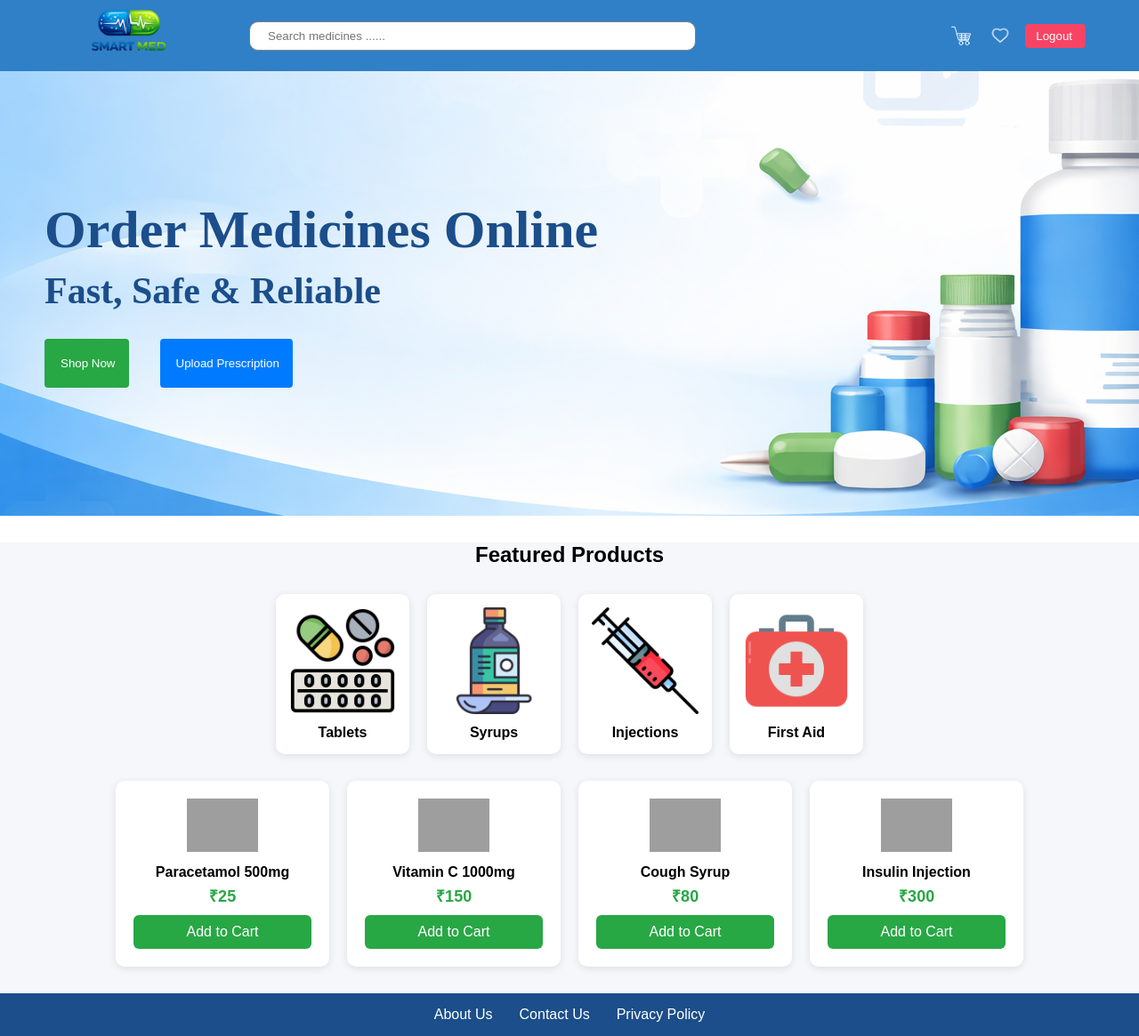
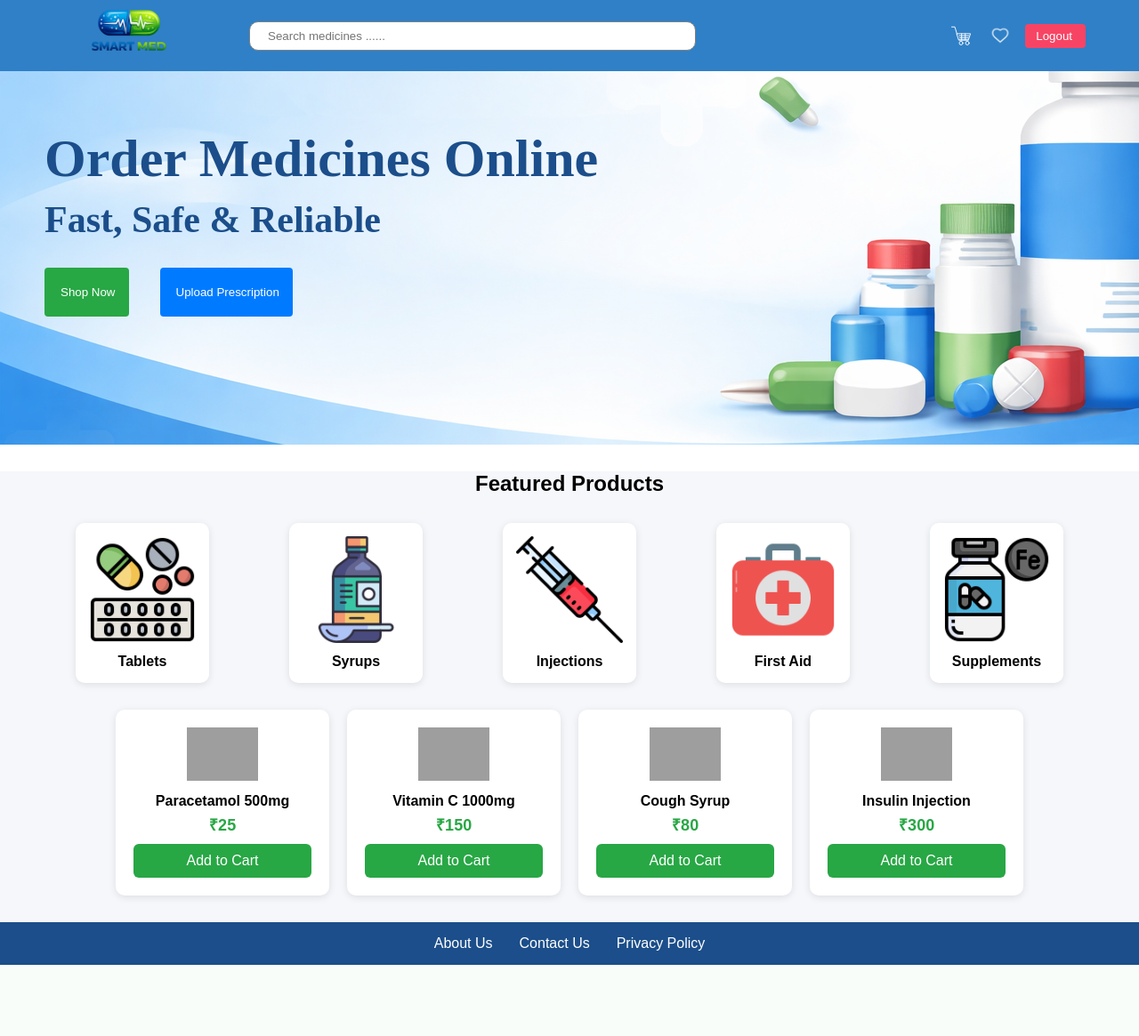
Before and after one commit to athulyagireesh/SMARTMED_ECOM_PROJECT, a Django app: page /home/ in a window 1280 px wide. Shown: the whole page at 89% size. After the commit the page ends 1085 px from the top, so only its background shows below. Run offline with Django 5.2, Linux system fonts and the light colour scheme; a user stored in the database is signed in; grey boxes are pictures that could not be loaded.

Commit message:
home page

```diff
--- a/Medicine/Templates/home.html
+++ b/Medicine/Templates/home.html
@@ -7,6 +7,7 @@
     <link rel="stylesheet" href="{% static 'css/home.css' %}">
 </head>
 <body>
+
 <div class="main">
       <form action="" method="POST">
         {% csrf_token %}
@@ -89,6 +90,11 @@
         <div class="cat-name">First Aid</div>
     </div>
 
+        <div class="cat">
+                <img src="{% static 'images/supp.png' %}">
+        <div class="cat-name">Supplements</div>
+    </div>
+
 </div>
 
 
--- a/Medicine/static/css/home.css
+++ b/Medicine/static/css/home.css
@@ -9,6 +9,8 @@
   height:10vh;
   display: flex;
   align-items: center;
+  position: fixed;
+  z-index: 1000;
   background-color:#2F80C7;
 }
 
@@ -65,6 +67,7 @@
 .second{
 font-family: Arial;
 background:#f5f7fb;
+/* background-color: black; */
 margin:0;
 }
 
@@ -157,7 +160,7 @@ margin-top:30px;
 .categories{
 display:flex;
 justify-content:center;
-gap:20px;
+gap:90px;
 margin:30px;
 }
 
```
Also changed, not shown: Medicine/db.sqlite3, Medicine/static/images/supp.png (added).
